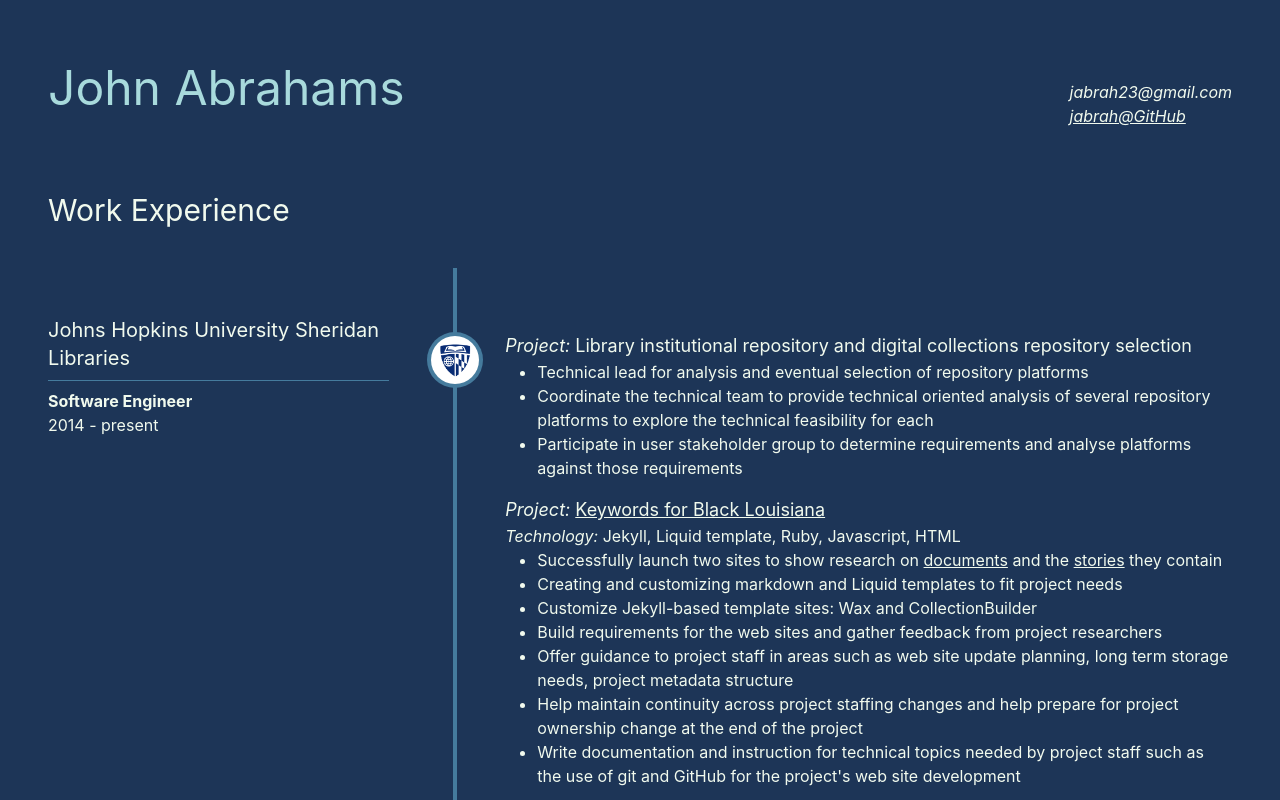
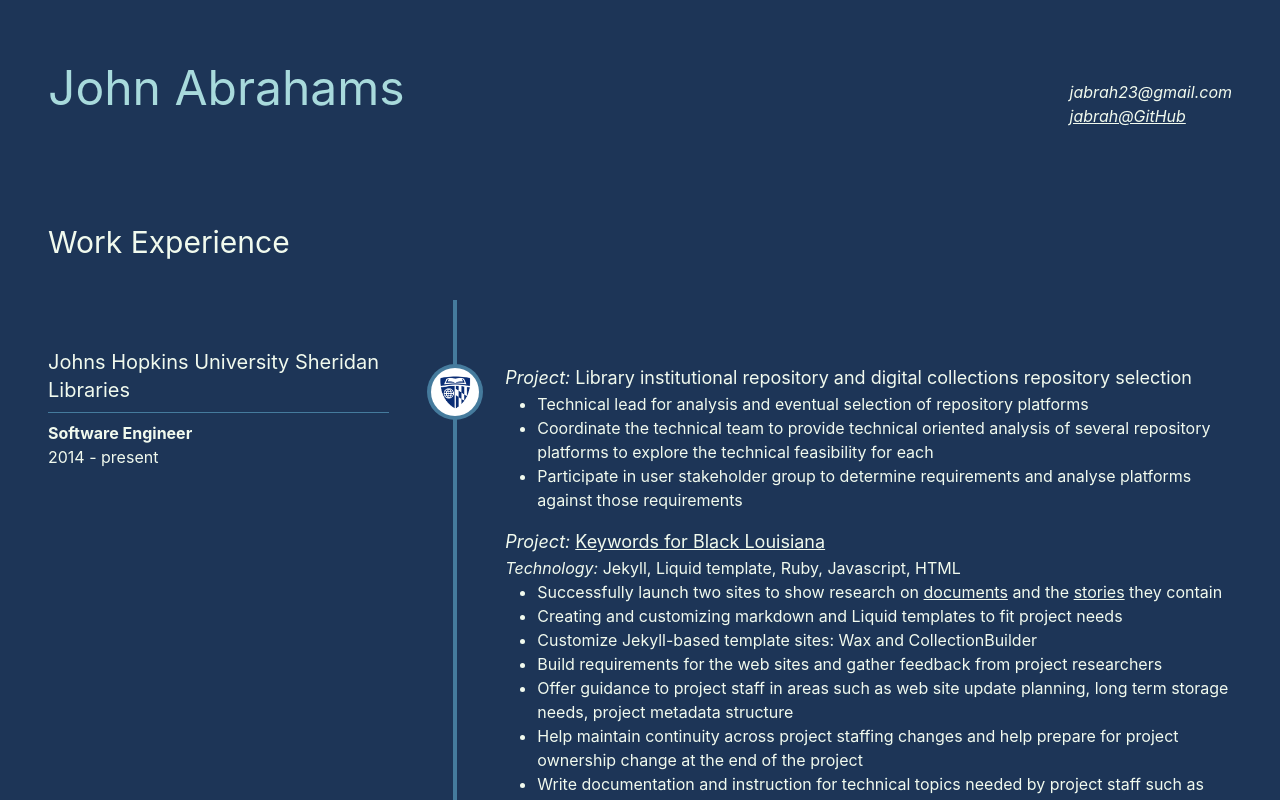
Before and after one commit to jabrah/jabrah-portfolio, a Next.js app: page / in a window 1280 px wide. Shown: the top 800 px of the page. Built offline with nearby package versions, Linux system fonts and the light colour scheme.

Commit message:
Remove h2 when no title is present

```diff
--- a/components/Section.js
+++ b/components/Section.js
@@ -3,8 +3,8 @@
  */
 export default function Section({ children, id, title }) {
   return (
-    <section id={id} className="my-16 px-12">
-      <h2 className="text-3xl my-10">{title}</h2>
+    <section id={id} className="my-8 px-12 py-8">
+      {title? <h2 className="text-3xl mb-10">{title}</h2> : ''}
       {children}
     </section>
   );
```
